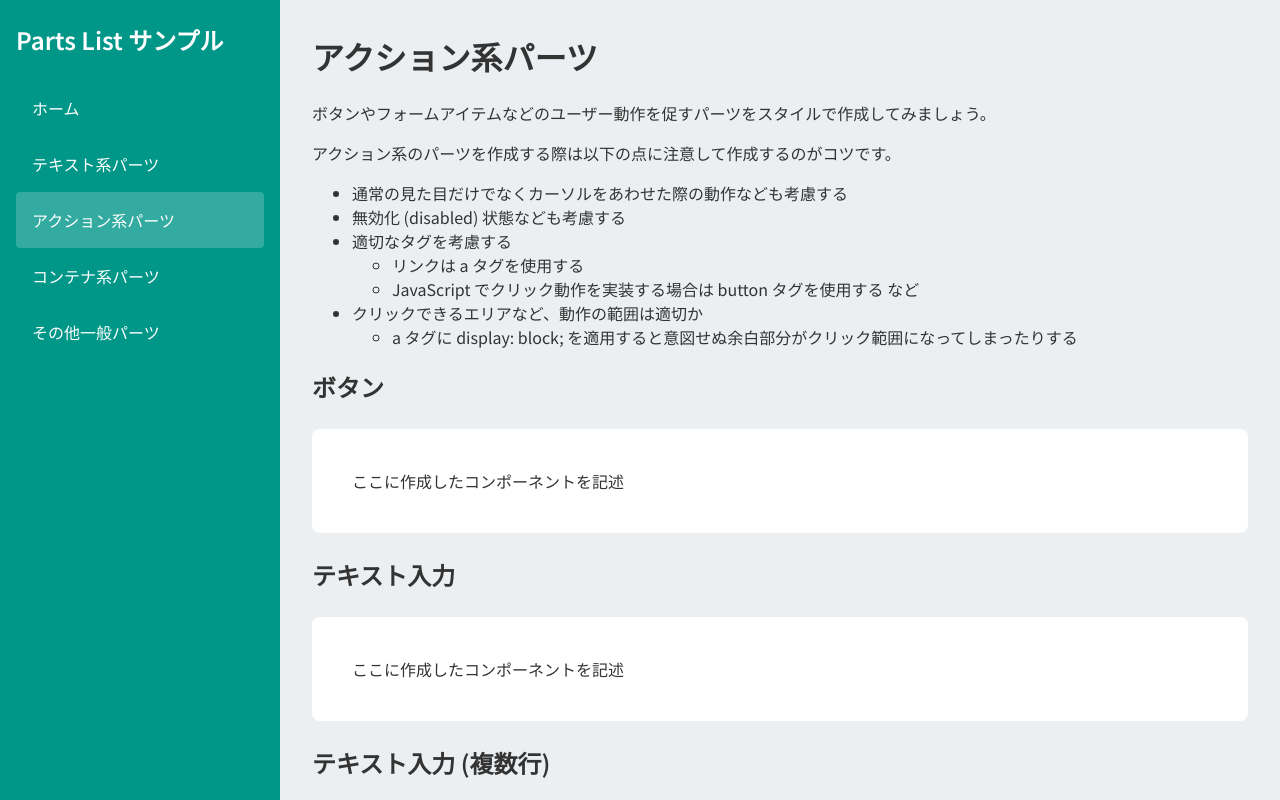
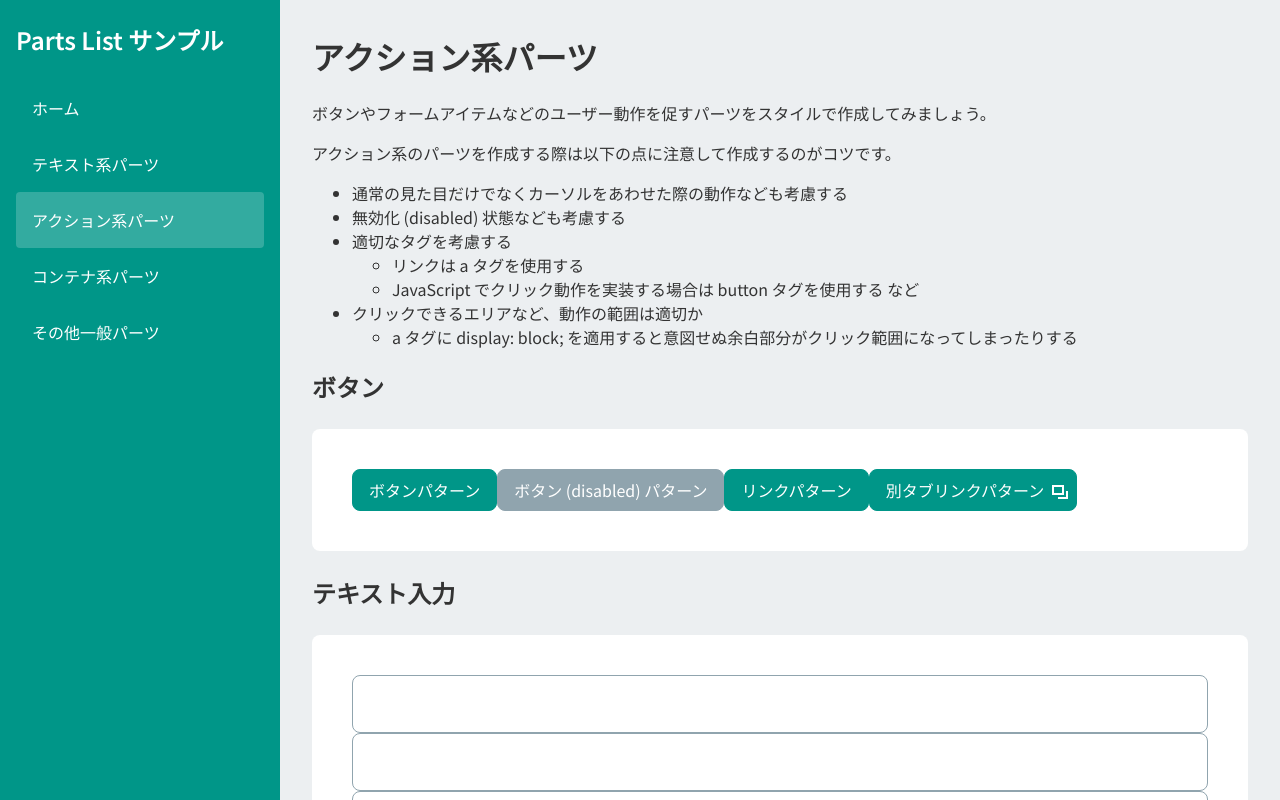
Before and after one commit to masui-maho-mwz/ts-next-parts-list, a Next.js app: page /action-parts in a window 1280 px wide. Shown: the top 800 px of the page. Built offline with nearby package versions, Linux system fonts and the light colour scheme.

Commit message:
add: ボタン, テキスト入力のパーツ

```diff
--- a/src/app/action-parts/page.tsx
+++ b/src/app/action-parts/page.tsx
@@ -1,5 +1,7 @@
-import { PageContainer } from '@/app/shared/components/page-container';
-import { PartsSampleContainer } from '@/app/shared/components/parts-sample-container';
+import { PageContainer } from "@/app/shared/components/page-container";
+import { PartsSampleContainer } from "@/app/shared/components/parts-sample-container";
+import { Button } from "@/components/elements/buttons/button";
+import { TextField } from "@/components/forms/texts/text-field";
 
 export default function ActionPartsPage() {
   return (
@@ -38,14 +40,25 @@ export default function ActionPartsPage() {
       <section>
         <h2>ボタン</h2>
         <PartsSampleContainer>
-          ここに作成したコンポーネントを記述
+          <Button type="button" value="ボタンパターン" />
+          <Button type="button" value="ボタン (disabled) パターン" isDisabled />
+          <Button type="link" href="/" value="リンクパターン" />
+          <Button
+            type="link"
+            href="https://tech-quest.club"
+            value=" 別タブリンクパターン"
+            target="_blank"
+          />
         </PartsSampleContainer>
       </section>
 
       <section>
         <h2>テキスト入力</h2>
         <PartsSampleContainer>
-          ここに作成したコンポーネントを記述
+          <TextField type="text" name="text-field" />
+          <TextField type="password" name="password-field" />
+          <TextField type="email" name="email-field" />
+          <TextField type="text" name="disabled-text-field" disabled />
         </PartsSampleContainer>
       </section>
 
--- /dev/null
+++ b/src/components/elements/buttons/button/index.tsx
@@ -0,0 +1,49 @@
+import Link from "next/link";
+
+import styles from "./styles.module.css";
+
+type ButtonProps = {
+  type: "button" | "submit";
+  value: string;
+  isDisabled?: boolean;
+  onClick?: (e: React.MouseEvent<HTMLButtonElement>) => void;
+};
+
+type LinkProps = {
+  type: "link";
+  value: string;
+  href: string;
+  target?: "_blank";
+  onClick?: (e: React.MouseEvent<HTMLAnchorElement>) => void;
+};
+
+// MEMO: type の値によって受け取る props が変わる
+type Props = ButtonProps | LinkProps;
+
+export const Button = (props: Props) => {
+  if (props.type === "link") {
+    return (
+      <Link
+        className={styles.root}
+        href={props.href}
+        target={props.target}
+        rel={props.target ? "noopener noreferrer" : undefined}
+        onClick={props.onClick}
+      >
+        {props.value}
+        {props.target && <i className={styles.blank} />}
+      </Link>
+    );
+  }
+
+  return (
+    <button
+      type={props.type}
+      className={styles.root}
+      onClick={props.onClick}
+      disabled={props.isDisabled}
+    >
+      {props.value}
+    </button>
+  );
+};
--- /dev/null
+++ b/src/components/elements/buttons/button/styles.module.css
@@ -0,0 +1,48 @@
+.root {
+  display: inline-block;
+  padding: 0.5rem 1rem;
+  background-color: rgb(var(--rgb-primary));
+  border: 1px solid rgb(var(--rgb-primary));
+  border-radius: 0.5em;
+  color: rgb(var(--rgb-white));
+  text-align: center;
+  text-decoration: none;
+  cursor: pointer;
+  transition: background-color 0.3s ease-in-out;
+}
+.root:hover:not(:disabled) {
+  background-color: rgba(var(--rgb-primary), 0.8);
+}
+.root:disabled {
+  background-color: rgb(var(--rgb-gray));
+  border-color: rgb(var(--rgb-gray));
+  cursor: not-allowed;
+}
+
+.blank {
+  display: inline-block;
+  position: relative;
+  top: -0.4em;
+  margin-left: 0.5rem;
+  width: 8px;
+  height: 6px;
+}
+.blank:before,
+.blank:after {
+  content: "";
+  position: absolute;
+  width: 100%;
+  height: 100%;
+  border-style: solid;
+  border-color: rgb(var(--rgb-white));
+}
+.blank:before {
+  top: 0;
+  left: 0;
+  border-width: 2px;
+}
+.blank:after {
+  top: 6px;
+  left: 6px;
+  border-width: 0 2px 2px 0;
+}
--- /dev/null
+++ b/src/components/forms/texts/text-field/index.tsx
@@ -0,0 +1,10 @@
+import styles from "./styles.module.css";
+
+type Props = Omit<React.ComponentProps<"input">, "name" | "type"> & {
+  type: "text" | "password" | "email";
+  name: string;
+};
+
+export const TextField = (props: Props) => {
+  return <input {...props} className={styles.root} />;
+};
--- /dev/null
+++ b/src/components/forms/texts/text-field/styles.module.css
@@ -0,0 +1,13 @@
+.root {
+  display: block;
+  width: 100%;
+  padding: 1rem 0.875rem 1rem;
+  background-color: rgb(var(--rgb-white));
+  border: 1px solid rgb(var(--rgb-gray));
+  border-radius: 0.5em;
+  outline: none;
+}
+.root:disabled {
+  background-color: rgb(var(--rgb-light-gray));
+  cursor: not-allowed;
+}
```
